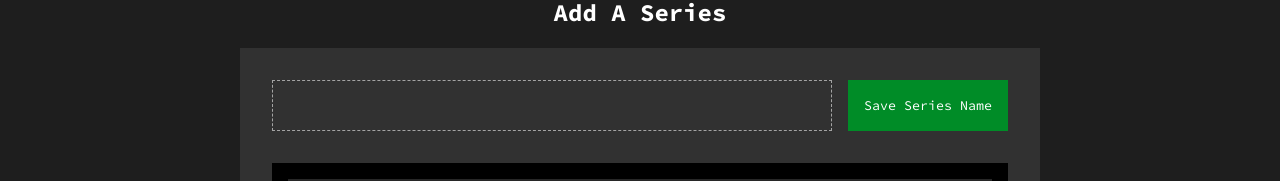
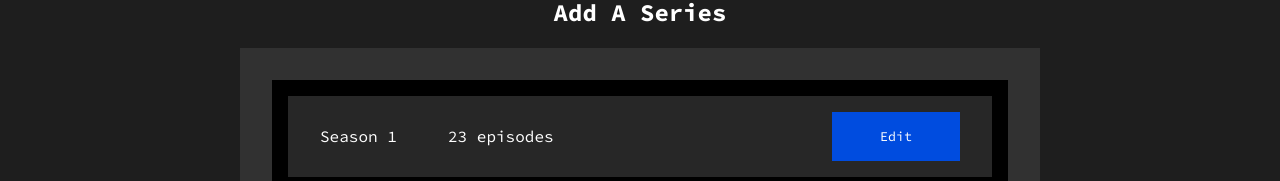
Before and after one commit to awesumsawz/Watch-A-Random-Episode_React-App, a React (Create React App) app in the folder client/: page /AddAShow in a window 1280 px wide. Shown: the part 139-320 px from the top of the page. Built offline with nearby package versions, Linux system fonts and the light colour scheme; data requests are answered from the project's data file.

Commit message:
moved the saveSeriesButton into its own component

```diff
--- a/client/src/AddAShow.js
+++ b/client/src/AddAShow.js
@@ -1,12 +1,9 @@
+import SaveSeriesName from "./AddAShowComponents/SaveSeriesName";
 const AddAShow = () => {
 	return (
 		<div className="addAShow">
 			<h2>Add A Series</h2>
 			<div className="container viewOne">
-				<div className="top">
-					<input id="seriesNameInput" type="text" />
-					<button id="saveSeriesNameButton">Save Series Name</button>
-				</div>
 				<div className="wrapper">
 					<div className="seasons">
 						<div className="left">
@@ -60,6 +57,7 @@ const AddAShow = () => {
 						</div>
 					</div>
 				</div>
+				<SaveSeriesName />
 				<div className="buttons">
 					<button id="addASeasonButton">+ Add A Season</button>
 					<button id="saveSeriesButton">Save Series</button>
```
